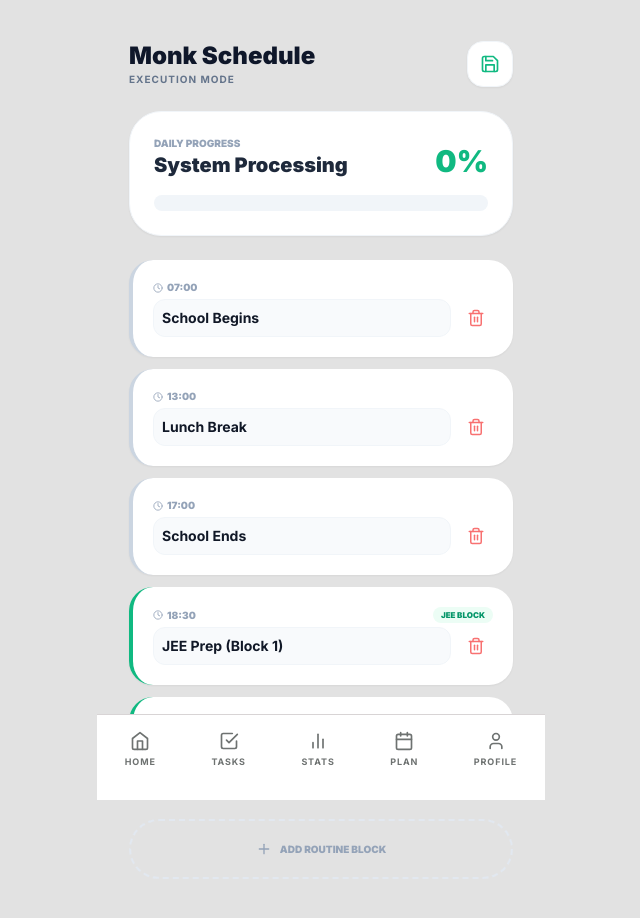
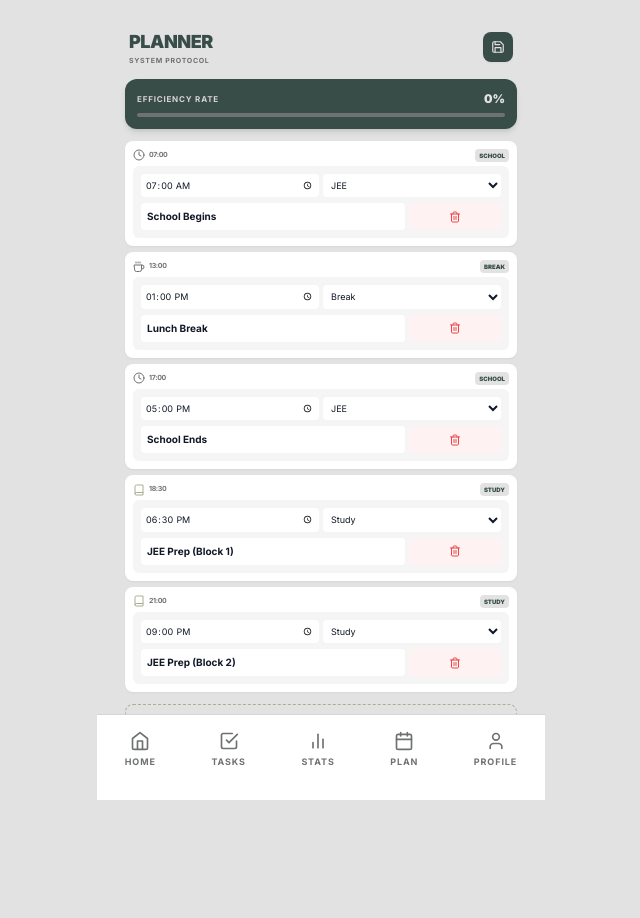
Before and after one commit to hetkeraliya/monkstudy, a Next.js app: page /planner in a window 1280 px wide. Both pictures are taken after a click on the button 809 px from the left and 63 px from the top of the page. Shown: the top 918 px of the page, without its empty margins (319-959 px from the left). Built offline with nearby package versions, Linux system fonts and the light colour scheme.

Commit message:
Update page.tsx

```diff
--- a/app/planner/page.tsx
+++ b/app/planner/page.tsx
@@ -2,127 +2,131 @@
 
 import { useState, useEffect, useMemo } from "react";
 import { motion, AnimatePresence } from "framer-motion";
-import { Pencil, Save, CheckCircle2, Circle, Plus, Trash2, Clock } from "lucide-react";
-import { useStore, ScheduleItem } from "../../store/useStore"; // Updated import
+import { Pencil, Save, CheckCircle2, Circle, Plus, Trash2, Clock, Zap, Coffee, Book, Heart, Star } from "lucide-react";
+import { useStore, ScheduleItem } from "../../store/useStore";
 import { vibrate } from "../../lib/db";
 
 export default function Planner() {
   const [mounted, setMounted] = useState(false);
   const [isEditing, setIsEditing] = useState(false);
-
-  // Fixed: using setSchedule instead of updateSchedule to match store.ts
   const { schedule, setSchedule, toggleSchedule, addXp } = useStore();
 
   useEffect(() => setMounted(true), []);
 
-  // Visualizer Logic: Tracks Checklist Completion
   const progress = useMemo(() => {
     if (!schedule || schedule.length === 0) return 0;
     const completed = schedule.filter((i: ScheduleItem) => i.completed).length;
     return Math.round((completed / schedule.length) * 100);
   }, [schedule]);
 
-  const handleToggle = (id: string, wasCompleted: boolean) => {
-    vibrate(20);
-    toggleSchedule(id);
-    if (!wasCompleted) addXp(20); // Reward 20 XP for finishing a block
+  const getTypeIcon = (type: string) => {
+    switch(type) {
+      case 'JEE': return <Zap size={12} className="text-[#384D48]" />;
+      case 'Break': return <Coffee size={12} className="text-[#6E7271]" />;
+      case 'Study': return <Book size={12} className="text-[#ACAD94]" />;
+      case 'Habit': return <Heart size={12} className="text-[#D8D4D5]" />;
+      case 'Fun': return <Star size={12} className="text-[#384D48]" />;
+      default: return <Clock size={12} className="text-[#6E7271]" />;
+    }
   };
 
   if (!mounted) return null;
 
   return (
-    <div className="space-y-6 pb-24 max-w-2xl mx-auto p-4">
-      <header className="pt-2 flex justify-between items-center">
+    <div className="space-y-3 pb-20 max-w-md mx-auto p-3 bg-[#E2E2E2] min-h-screen">
+      <header className="flex justify-between items-center px-1">
         <div>
-          <h1 className="text-2xl font-black text-slate-900">Monk Schedule</h1>
-          <p className="text-[10px] text-slate-500 font-bold uppercase tracking-widest">Execution Mode</p>
+          <h1 className="text-lg font-black text-[#384D48] tracking-tight">PLANNER</h1>
+          <p className="text-[7px] text-[#6E7271] font-bold uppercase tracking-widest">System Protocol</p>
         </div>
         <button
           onClick={() => { vibrate(30); setIsEditing(!isEditing); }}
-          className="p-3 bg-white shadow-sm border border-slate-100 rounded-2xl text-slate-600 active:scale-90 transition-all"
+          className="p-2 bg-[#384D48] text-[#E2E2E2] rounded-lg active:scale-95 transition-all shadow-sm"
         >
-          {isEditing ? <Save size={20} className="text-emerald-500" /> : <Pencil size={20} />}
+          {isEditing ? <Save size={14} /> : <Pencil size={14} />}
         </button>
       </header>
 
-      {/* Tickeable Progress Visualizer */}
-      <section className="bg-white p-6 rounded-[32px] shadow-sm border border-slate-100 space-y-4">
-        <div className="flex justify-between items-end">
-          <div>
-            <p className="text-[10px] font-black uppercase text-slate-400">Daily Progress</p>
-            <h2 className="text-xl font-black text-slate-800">
-              {progress === 100 ? 'Mission Accomplished' : 'System Processing'}
-            </h2>
+      {/* Zen Progress Visualizer */}
+      <section className="bg-[#384D48] p-3 rounded-xl shadow-md">
+        <div className="flex justify-between items-center mb-1.5">
+          <span className="text-[8px] font-bold text-[#D8D4D5] uppercase tracking-widest">Efficiency Rate</span>
+          <span className="text-xs font-black text-[#E2E2E2]">{progress}%</span>
         </div>
-          <span className="text-3xl font-black text-emerald-500">{progress}%</span>
-        </div>
-        <div className="h-4 w-full bg-slate-100 rounded-full overflow-hidden p-1">
+        <div className="h-1 w-full bg-[#6E7271] rounded-full overflow-hidden">
           <motion.div
             initial={{ width: 0 }}
             animate={{ width: `${progress}%` }}
-            className="h-full bg-emerald-500 rounded-full shadow-[0_0_10px_rgba(16,185,129,0.3)]"
+            className="h-full bg-[#ACAD94]"
           />
         </div>
       </section>
 
-      {/* Schedule Feed */}
-      <div className="space-y-3">
+      {/* Compact Schedule Feed */}
+      <div className="space-y-1.5">
+        <AnimatePresence mode="popLayout">
           {schedule.map((item: ScheduleItem) => (
             <motion.div
-            key={item.id}
-            layout
-            className={`bg-white p-5 rounded-3xl flex items-center gap-5 transition-all border-l-4 shadow-sm ${
-              item.completed ? 'opacity-40 grayscale' : 'opacity-100'
-            } ${item.type === 'Study' ? 'border-emerald-500' : 'border-slate-300'}`}
+              key={item.id} layout
+              className={`p-2 rounded-lg flex items-center gap-2.5 transition-all shadow-sm ${
+                item.completed ? 'bg-[#D8D4D5] opacity-60' : 'bg-white'
+              }`}
             >
               {!isEditing && (
-              <button onClick={() => handleToggle(item.id, item.completed)} className="text-emerald-500 flex-shrink-0">
-                {item.completed ? <CheckCircle2 size={26} /> : <Circle size={26} />}
+                <button
+                  onClick={() => { vibrate(20); toggleSchedule(item.id); if(!item.completed) addXp(20); }}
+                  className="text-[#384D48] flex-shrink-0"
+                >
+                  {item.completed ? <CheckCircle2 size={16} /> : <Circle size={16} />}
                 </button>
               )}
 
-            <div className="flex-1 overflow-hidden">
-              <div className="flex justify-between items-center mb-1">
-                <p className="text-[10px] font-black text-slate-400 uppercase flex items-center gap-1">
-                  <Clock size={10} /> {item.time}
-                </p>
-                {item.type === 'Study' && <span className="text-[8px] font-black text-emerald-600 bg-emerald-50 px-2 py-0.5 rounded-full uppercase">JEE Block</span>}
+              <div className="flex-1 min-w-0">
+                <div className="flex justify-between items-center mb-0.5">
+                  <div className="flex items-center gap-1">
+                    {getTypeIcon(item.type)}
+                    <p className="text-[7px] font-bold text-[#6E7271] uppercase tracking-tighter">{item.time}</p>
+                  </div>
+                  <span className={`text-[6px] font-black px-1 py-0.5 rounded uppercase ${
+                    item.type === 'JEE' ? 'bg-[#384D48] text-white' : 'bg-[#E2E2E2] text-[#384D48]'
+                  }`}>{item.type}</span>
                 </div>
 
                 {isEditing ? (
-                <div className="flex gap-2 items-center">
-                  <input
-                    className="bg-slate-50 p-2 rounded-xl font-bold text-sm w-full outline-none border border-slate-100"
-                    value={item.task}
-                    onChange={(e) => {
-                      const next = schedule.map((s: ScheduleItem) => s.id === item.id ? { ...s, task: e.target.value } : s);
-                      setSchedule(next);
-                    }}
-                  />
-                  <button onClick={() => setSchedule(schedule.filter(s => s.id !== item.id))} className="text-red-400 p-2">
-                    <Trash2 size={18} />
-                  </button>
+                  <div className="flex flex-col gap-1.5 mt-1 bg-[#F5F5F5] p-2 rounded-md">
+                    <div className="flex gap-1">
+                      <input type="time" value={item.time} className="text-[9px] p-1 rounded bg-white flex-1" onChange={(e) => setSchedule(schedule.map(s => s.id === item.id ? {...s, time: e.target.value} : s))} />
+                      <select value={item.type} className="text-[9px] p-1 rounded bg-white flex-1" onChange={(e) => setSchedule(schedule.map(s => s.id === item.id ? {...s, type: e.target.value as any} : s))}>
+                        <option value="JEE">JEE</option>
+                        <option value="Study">Study</option>
+                        <option value="Normal">Normal</option>
+                        <option value="Habit">Habit</option>
+                        <option value="Break">Break</option>
+                        <option value="Fun">Fun</option>
+                      </select>
+                    </div>
+                    <div className="flex gap-1">
+                      <input className="text-[10px] p-1.5 rounded bg-white flex-[3] font-bold outline-none" value={item.task} onChange={(e) => setSchedule(schedule.map(s => s.id === item.id ? {...s, task: e.target.value} : s))} />
+                      <button onClick={() => setSchedule(schedule.filter(s => s.id !== item.id))} className="flex-1 bg-red-50 text-red-500 rounded p-1 flex items-center justify-center"><Trash2 size={12} /></button>
+                    </div>
                   </div>
                 ) : (
-                <h3 className={`text-base font-bold truncate ${item.completed ? 'line-through' : 'text-slate-800'}`}>
+                  <h3 className={`text-[11px] font-bold truncate ${item.completed ? 'line-through text-[#6E7271]' : 'text-[#384D48]'}`}>
                     {item.task}
                   </h3>
                 )}
               </div>
             </motion.div>
           ))}
+        </AnimatePresence>
       </div>
 
       {isEditing && (
         <button
-          onClick={() => {
-            vibrate(30);
-            const newItem: ScheduleItem = { id: Date.now().toString(), time: "18:00", task: "New Study Session", type: "Study", completed: false };
-            setSchedule([...schedule, newItem]);
-          }}
-          className="w-full p-5 border-2 border-dashed border-slate-200 rounded-[32px] text-[10px] font-black text-slate-400 uppercase flex items-center justify-center gap-2 active:bg-slate-50 transition-colors"
+          onClick={() => { vibrate(30); setSchedule([...schedule, { id: Date.now().toString(), time: "18:00", task: "New Entry", type: "Study", completed: false }]); }}
+          className="w-full p-2 border border-dashed border-[#ACAD94] rounded-lg text-[8px] font-black text-[#6E7271] uppercase flex items-center justify-center gap-1 active:bg-white transition-all"
         >
-          <Plus size={16} /> Add Routine Block
+          <Plus size={10} /> Add Block
         </button>
       )}
     </div>
```
Lines whose indentation alone changed are shown as unchanged.
